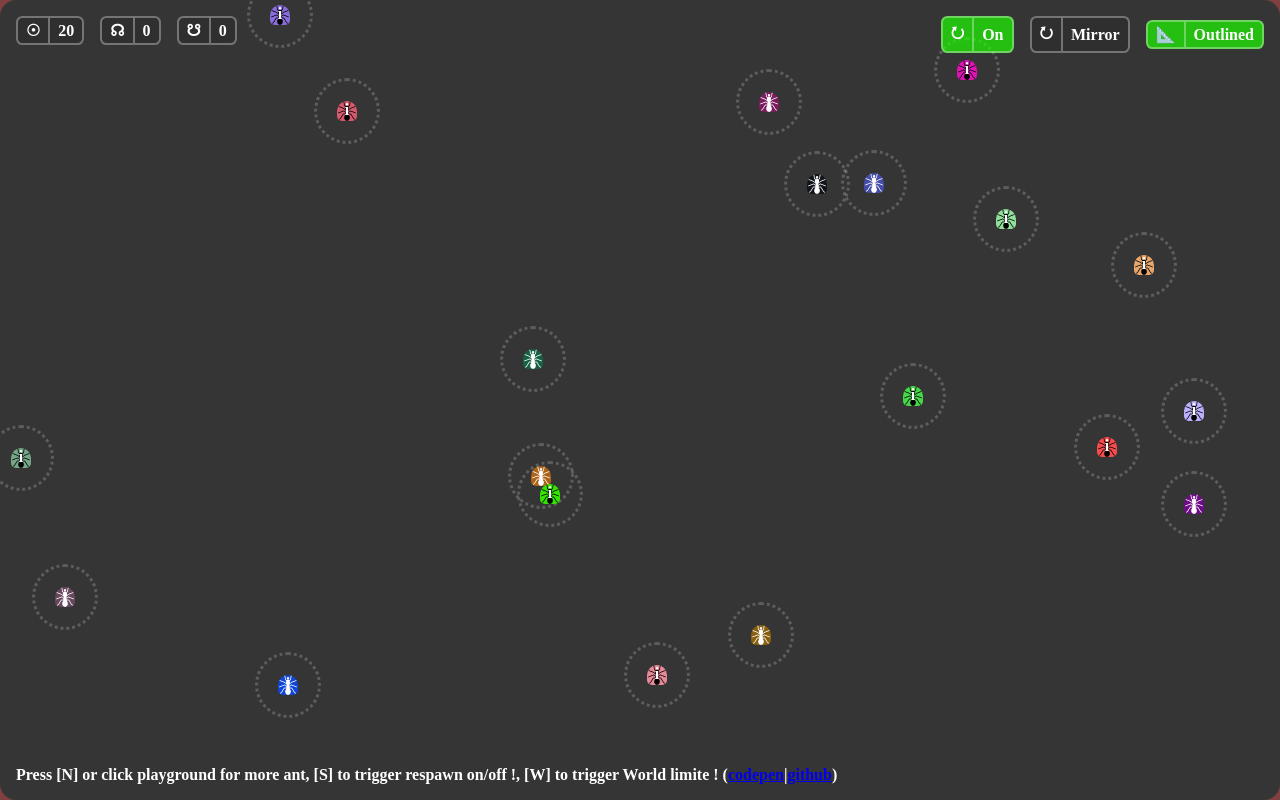
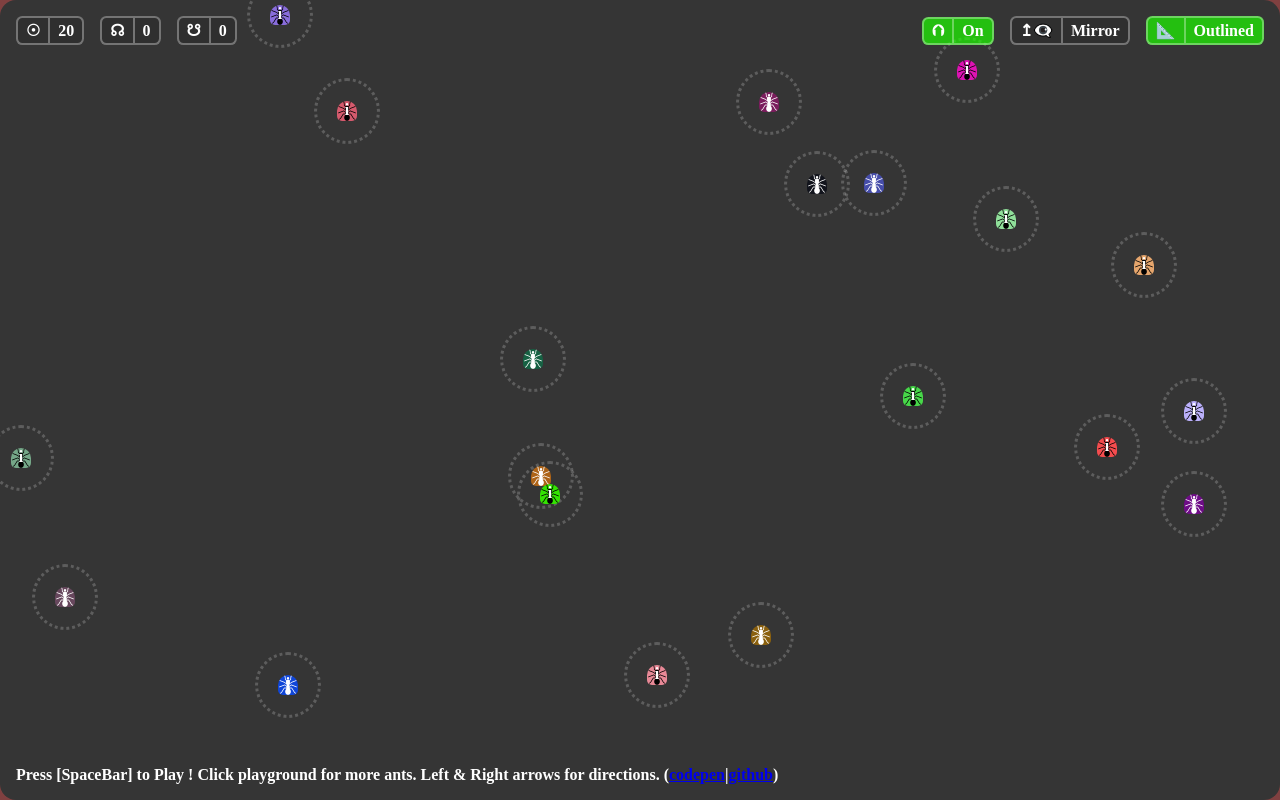
Before and after one commit to patobeur/animAntor, a plain HTML site: page index.html in a window 1280 px wide. Drawn offline with Linux system fonts and the light colour scheme.

Commit message:
no message

```diff
--- a/assets/js/AntAnimator_Class.js
+++ b/assets/js/AntAnimator_Class.js
@@ -221,7 +221,6 @@ class AntAnimator {
 		}
 	}
 	set_outlined() {
-		console.log('outlined', outLinedBool)
 		if (outLinedBool === true) {
 			outlined.textContent = "NoOutline"
 			mobGround.classList.remove('outlined')
@@ -233,7 +232,6 @@ class AntAnimator {
 			outlined.classList.add('active')
 			outLinedBool = true;
 		}
-		console.log('outlined', outLined)
 	}
 	addMobToDeletation(idx) {
 		this.antsToDelete.push(idx)
--- a/index.html
+++ b/index.html
@@ -18,15 +18,15 @@
 
 			<div id="buttons">
 				<div id="isrespawning" class="console-item" title="Active Respawn or not !">
-					<div class="console-ico">⭮</div>
+					<div class="console-ico">⮉</div>
 					<div id="respawning">0</div>
 				</div>
 				<div id="isworldtype" class="console-item" title="Mirrored Or Closed World">
-					<div class="console-ico">⭮</div>
+					<div class="console-ico">↥👁️‍🗨️</div>
 					<div id="worldtype">Mirror</div>
 				</div>
 				<div id="isoutlined" class="console-item active" title="Outlines on/off">
-					<!-- 👁️‍🗨️💫 -->
+					<!-- 💫 -->
 					<div class="console-ico">📐</div>
 					<div id="outlined">Outlined</div>
 				</div>
@@ -47,9 +47,10 @@
 				</div>
 			</div>
 
-			<div id="info">Press [N] or click playground for more ant, [S] to trigger respawn on/off !, [W] to trigger
-				World limite ! (<a target="codepen" href="https://codepen.io/Patobeur/pen/BaRVozd">codepen</a>|<a
-					target="codepen" href="https://patobeur.github.io/animAntor/">github</a>)
+			<div id="info">Press [SpaceBar] to Play ! Click playground for more ants. Left & Right arrows for
+				directions.
+				(<a target="codepen" href="https://codepen.io/Patobeur/pen/BaRVozd">codepen</a>|<a target="codepen"
+					href="https://patobeur.github.io/animAntor/">github</a>)
 				<!-- ↥⇡⮉⇪⇑⭮♥♡☖☗♎⏫ -->
 			</div>
 
```
Also changed, not shown: assets/img/arrow.svg (added).
